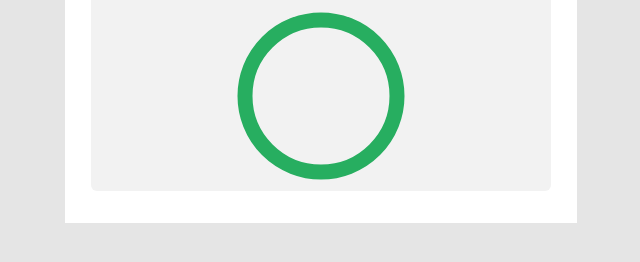
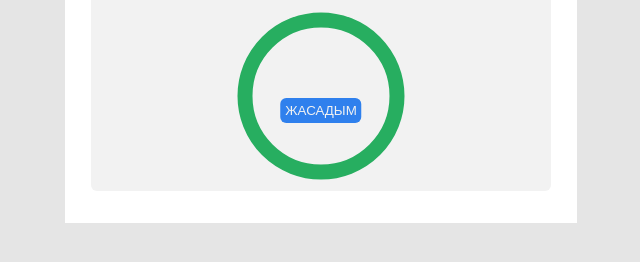
Before and after one commit to oktonov-o/21-habits, a plain HTML site: page index.html in a window 1280 px wide. Shown: the part 238-500 px from the top of the page, without its empty margins (319-959 px from the left). Drawn offline with Linux system fonts and the light colour scheme.

Commit message:
btn for first native progress bar

```diff
--- a/index.html
+++ b/index.html
@@ -44,6 +44,7 @@
                         <svg class="progress-bar" width="182" height="182">
                             <circle class="progress-circle" stroke=#27ae60 stroke-width="15"  cx="91" cy="91" r="76" fill="transparent" />
                         </svg>
+                        <button class="btn btn-circle circle-0">ЖАСАДЫМ</button>
                     </div>
                 </div>
             </div>
```
